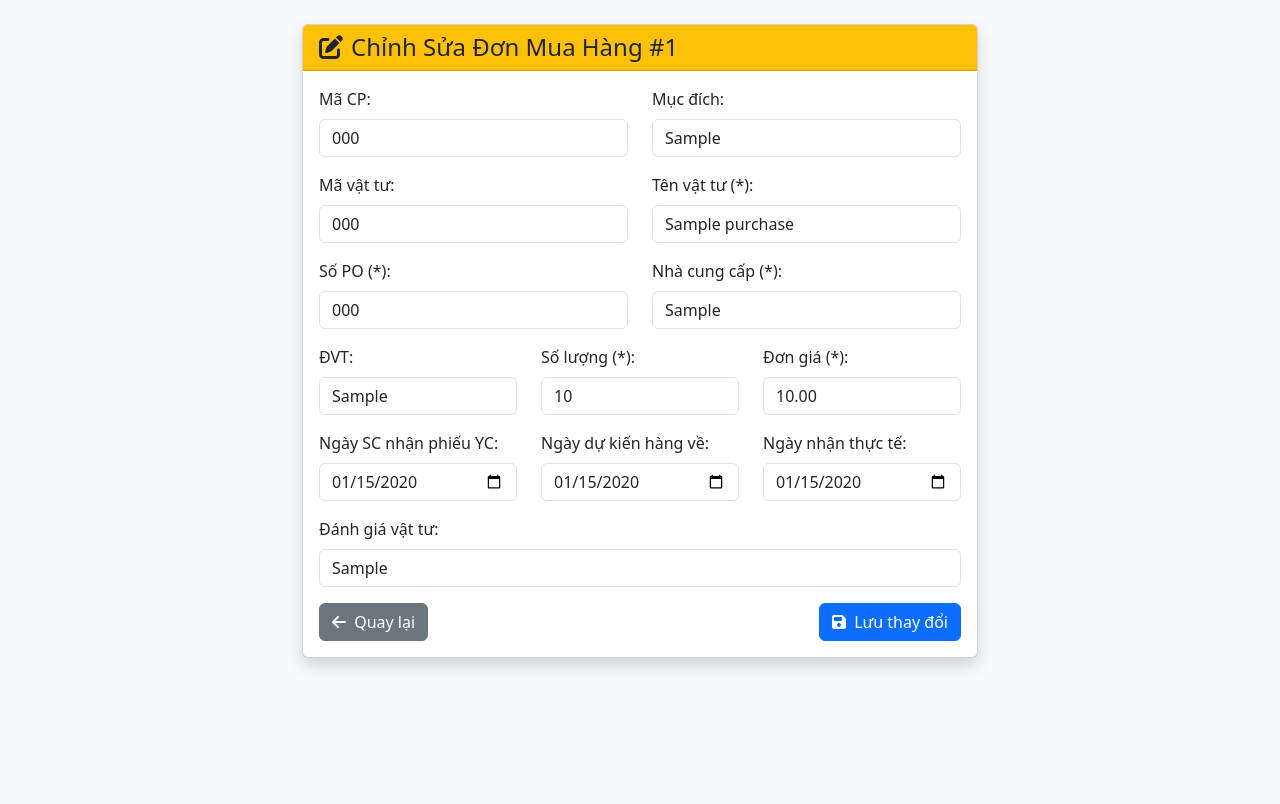
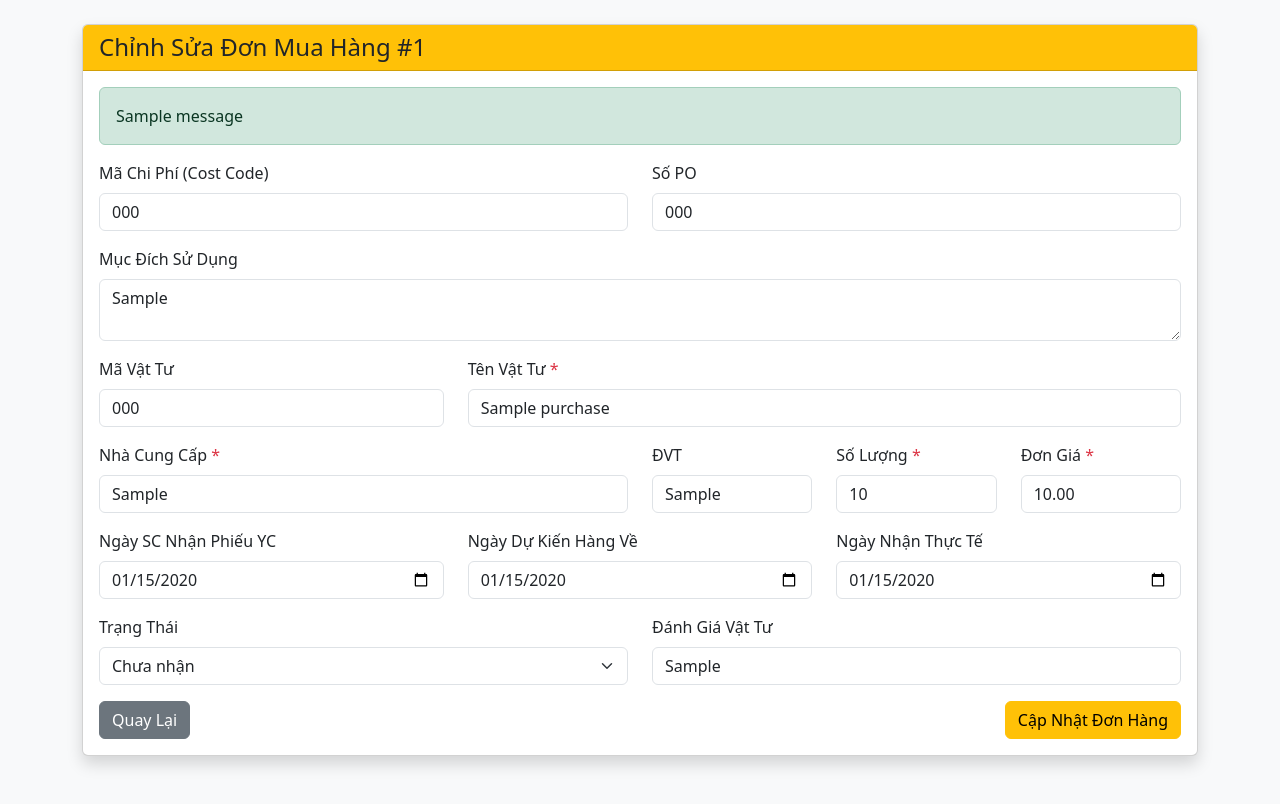
Before and after one commit to BTTB98/quan-ly-thiet-bi, a Flask app: template templates/edit_purchase.html in a window 1280 px wide. Before the commit the page ends 669 px from the top, so only its background shows below. Run offline with Flask 3, Linux system fonts and the light colour scheme; the template is opened without the code that fills it: values that come from a table or form of the project are taken from there, others are empty; tables that the repository leaves empty hold one stand-in row (values such as "Sample post"); one stand-in notice (Sample message) is shown.

Commit message:
Refactor edit_purchase.html for improved clarity

```diff
--- a/templates/edit_purchase.html
+++ b/templates/edit_purchase.html
@@ -2,102 +2,108 @@
 <html lang="vi">
 <head>
     <meta charset="UTF-8">
-    <meta name="viewport" content="width=device-width, initial-scale=1.0">
-    <title>Chỉnh sửa đơn hàng</title>
-    <!-- Bootstrap 5 CSS -->
+    <title>Chỉnh Sửa Đơn Mua Hàng</title>
     <link href="https://cdn.jsdelivr.net/npm/bootstrap@5.3.0/dist/css/bootstrap.min.css" rel="stylesheet">
-    <!-- FontAwesome cho icon -->
-    <link rel="stylesheet" href="https://cdnjs.cloudflare.com/ajax/libs/font-awesome/6.4.0/css/all.min.css">
 </head>
 <body class="bg-light">
-    <div class="container mt-4 mb-5" style="max-width: 700px;">
+    <div class="container mt-4 mb-5">
         <div class="card shadow">
             <div class="card-header bg-warning text-dark">
-                <h4 class="mb-0"><i class="fas fa-edit me-2"></i>Chỉnh Sửa Đơn Mua Hàng #{{ purchase.id }}</h4>
+                <h4 class="mb-0">Chỉnh Sửa Đơn Mua Hàng #{{ p.id }}</h4>
             </div>
             <div class="card-body">
+                {% with messages = get_flashed_messages(with_categories=true) %}
+                  {% if messages %}
+                    {% for category, message in messages %}
+                      <div class="alert alert-{{ category }}">{{ message }}</div>
+                    {% endfor %}
+                  {% endif %}
+                {% endwith %}
+
                 <form method="POST">
                     <div class="row">
                         <div class="col-md-6 mb-3">
-                            <label class="form-label">Mã CP:</label>
-                            <input type="text" class="form-control" name="cost_code" value="{{ purchase.cost_code }}">
+                            <label class="form-label">Mã Chi Phí (Cost Code)</label>
+                            <input type="text" class="form-control" name="cost_code" value="{{ p.cost_code or '' }}">
                         </div>
                         <div class="col-md-6 mb-3">
-                            <label class="form-label">Mục đích:</label>
-                            <input type="text" class="form-control" name="purpose" value="{{ purchase.purpose }}">
+                            <label class="form-label">Số PO</label>
+                            <input type="text" class="form-control" name="po_number" value="{{ p.po_number }}" required>
+                        </div>
+                    </div>
+
+                    <div class="mb-3">
+                        <label class="form-label">Mục Đích Sử Dụng</label>
+                        <textarea class="form-control" name="purpose" rows="2">{{ p.purpose or '' }}</textarea>
+                    </div>
+
+                    <div class="row">
+                        <div class="col-md-4 mb-3">
+                            <label class="form-label">Mã Vật Tư</label>
+                            <input type="text" class="form-control" name="item_code" value="{{ p.item_code or '' }}">
+                        </div>
+                        <div class="col-md-8 mb-3">
+                            <label class="form-label">Tên Vật Tư <span class="text-danger">*</span></label>
+                            <input type="text" class="form-control" name="item_name" value="{{ p.item_name }}" required>
                         </div>
                     </div>
 
                     <div class="row">
                         <div class="col-md-6 mb-3">
-                            <label class="form-label">Mã vật tư:</label>
-                            <input type="text" class="form-control" name="item_code" value="{{ purchase.item_code }}">
+                            <label class="form-label">Nhà Cung Cấp <span class="text-danger">*</span></label>
+                            <input type="text" class="form-control" name="supplier" value="{{ p.supplier }}" required>
                         </div>
-                        <div class="col-md-6 mb-3">
-                            <label class="form-label">Tên vật tư (*):</label>
-                            <input type="text" class="form-control" name="item_name" value="{{ purchase.item_name }}" required>
+                        <div class="col-md-2 mb-3">
+                            <label class="form-label">ĐVT</label>
+                            <input type="text" class="form-control" name="unit" value="{{ p.unit or '' }}">
+                        </div>
+                        <div class="col-md-2 mb-3">
+                            <label class="form-label">Số Lượng <span class="text-danger">*</span></label>
+                            <input type="number" class="form-control" name="quantity" value="{{ p.quantity }}" required>
+                        </div>
+                        <div class="col-md-2 mb-3">
+                            <label class="form-label">Đơn Giá <span class="text-danger">*</span></label>
+                            <input type="number" step="any" class="form-control" name="unit_price" value="{{ p.unit_price }}" required>
+                        </div>
+                    </div>
+
+                    <div class="row">
+                        <div class="col-md-4 mb-3">
+                            <label class="form-label">Ngày SC Nhận Phiếu YC</label>
+                            <input type="date" class="form-control" name="sc_received_date" value="{{ p.sc_received_date.strftime('%Y-%m-%d') if p.sc_received_date else '' }}">
+                        </div>
+                        <div class="col-md-4 mb-3">
+                            <label class="form-label">Ngày Dự Kiến Hàng Về</label>
+                            <input type="date" class="form-control" name="expected_date" value="{{ p.expected_date.strftime('%Y-%m-%d') if p.expected_date else '' }}">
+                        </div>
+                        <div class="col-md-4 mb-3">
+                            <label class="form-label">Ngày Nhận Thực Tế</label>
+                            <input type="date" class="form-control" name="received_date" value="{{ p.received_date.strftime('%Y-%m-%d') if p.received_date else '' }}">
                         </div>
                     </div>
 
                     <div class="row">
                         <div class="col-md-6 mb-3">
-                            <label class="form-label">Số PO (*):</label>
-                            <input type="text" class="form-control" name="po_number" value="{{ purchase.po_number }}" required>
+                            <label class="form-label">Trạng Thái</label>
+                            <select class="form-select" name="status">
+                                <option value="Chưa nhận" {% if p.status == 'Chưa nhận' %}selected{% endif %}>Chưa nhận</option>
+                                <option value="Nhận 1 phần" {% if p.status == 'Nhận 1 phần' %}selected{% endif %}>Nhận 1 phần</option>
+                                <option value="Đã giao" {% if p.status == 'Đã giao' %}selected{% endif %}>Đã giao</option>
+                            </select>
                         </div>
                         <div class="col-md-6 mb-3">
-                            <label class="form-label">Nhà cung cấp (*):</label>
-                            <input type="text" class="form-control" name="supplier" value="{{ purchase.supplier }}" required>
+                            <label class="form-label">Đánh Giá Vật Tư</label>
+                            <input type="text" class="form-control" name="evaluation" value="{{ p.evaluation or 'chưa' }}">
                         </div>
                     </div>
 
-                    <div class="row">
-                        <div class="col-md-4 mb-3">
-                            <label class="form-label">ĐVT:</label>
-                            <input type="text" class="form-control" name="unit" value="{{ purchase.unit }}">
-                        </div>
-                        <div class="col-md-4 mb-3">
-                            <label class="form-label">Số lượng (*):</label>
-                            <input type="number" class="form-control" name="quantity" value="{{ purchase.quantity }}" required>
-                        </div>
-                        <div class="col-md-4 mb-3">
-                            <label class="form-label">Đơn giá (*):</label>
-                            <input type="number" step="any" class="form-control" name="unit_price" value="{{ purchase.unit_price }}" required>
-                        </div>
-                    </div>
-
-                    <div class="row">
-                        <div class="col-md-4 mb-3">
-                            <label class="form-label">Ngày SC nhận phiếu YC:</label>
-                            <input type="date" class="form-control" name="sc_received_date" value="{{ purchase.sc_received_date }}">
-                        </div>
-                        <div class="col-md-4 mb-3">
-                            <label class="form-label">Ngày dự kiến hàng về:</label>
-                            <input type="date" class="form-control" name="expected_date" value="{{ purchase.expected_date }}">
-                        </div>
-                        <div class="col-md-4 mb-3">
-                            <label class="form-label">Ngày nhận thực tế:</label>
-                            <input type="date" class="form-control" name="received_date" value="{{ purchase.received_date }}">
-                        </div>
-                    </div>
-
-                    <div class="mb-3">
-                        <label class="form-label">Đánh giá vật tư:</label>
-                        <input type="text" class="form-control" name="evaluation" value="{{ purchase.evaluation }}">
-                    </div>
-
                     <div class="d-flex justify-content-between">
-                        <a href="{{ url_for('list_purchases') }}" class="btn btn-secondary">
-                            <i class="fas fa-arrow-left me-1"></i> Quay lại
-                        </a>
-                        <button type="submit" class="btn btn-primary">
-                            <i class="fas fa-save me-1"></i> Lưu thay đổi
-                        </button>
+                        <a href="{{ url_for('list_purchases') }}" class="btn btn-secondary">Quay Lại</a>
+                        <button type="submit" class="btn btn-warning">Cập Nhật Đơn Hàng</button>
                     </div>
                 </form>
             </div>
         </div>
     </div>
-    <!-- Bootstrap 5 JS Bundle -->
-    <script src="https://cdn.jsdelivr.net/npm/bootstrap@5.3.0/dist/js/bootstrap.bundle.min.js"></script>
 </body>
 </html>
```
